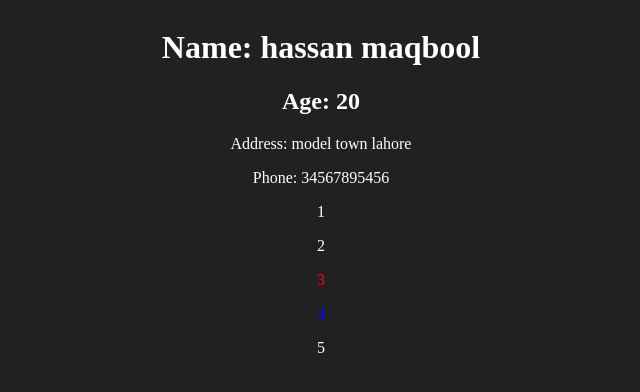
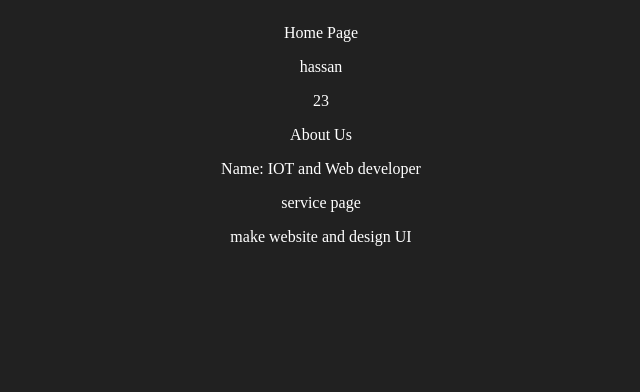
Before and after one commit to hassan42772/React-Basic-project, a React (Vite) app in the folder States/: page / in a window 1280 px wide. Shown: the top 392 px of the page, without its empty margins (319-959 px from the left). Built offline with nearby package versions, Linux system fonts and the light colour scheme.

Commit message:
Use hook

```diff
--- a/States/src/App.jsx
+++ b/States/src/App.jsx
@@ -1,13 +1,26 @@
 import { MyProvider } from './components/hooks/UseContextApi/CreateUseContext'
 import './App.css'
-import Home from './components/hooks/UseContextApi/home'
+// import Home from './components/hooks/UseContextApi/home'
+import { MyProviderwithuse } from './components/hooks/UseHook'
+import About from './components/hooks/UseHook/about'
+import Home from './components/hooks/UseHook/home'
+import Services from './components/hooks/UseHook/Services'
 function App() {
 
   return (
    <>
-     <MyProvider>
+    <MyProviderwithuse>
        <Home/>
-     </MyProvider>
+       <About/>
+       <Services/>
+     </MyProviderwithuse>
+
+
+
+
+     {/* <MyProvider>
+       <Home/>
+     </MyProvider> */}
    </>
   )
 }
--- /dev/null
+++ b/States/src/components/hooks/UseHook/About.jsx
@@ -0,0 +1,17 @@
+import { use } from "react";
+import { MyContextwithuse } from ".";
+
+
+
+function About() {
+const {about} = use(MyContextwithuse);
+    return (
+    <div>
+        <p>About Us</p>
+      <p>Name: {about.about}</p>
+
+    </div>
+  )
+}
+
+export default About
--- /dev/null
+++ b/States/src/components/hooks/UseHook/Home.jsx
@@ -0,0 +1,18 @@
+import { use } from "react"
+import { MyContextwithuse } from "."
+
+
+
+
+function Home() {
+    const {home} = use(MyContextwithuse)
+  return (
+    <div>
+    <p>Home Page</p>
+      <p>{home.username}</p>
+      <p>{home.age}</p>
+    </div>
+  )
+}
+
+export default Home
--- /dev/null
+++ b/States/src/components/hooks/UseHook/Services.jsx
@@ -0,0 +1,18 @@
+import { use } from "react"
+import { MyContextwithuse } from "."
+
+
+
+
+function Services() {
+const {services} = use(MyContextwithuse)
+    return (
+    <div>
+      <p>service page</p>
+      <p>{services.service}</p>
+
+    </div>
+  )
+}
+
+export default Services
--- /dev/null
+++ b/States/src/components/hooks/UseHook/index.jsx
@@ -0,0 +1,24 @@
+import { createContext } from "react"
+
+
+export const MyContextwithuse = createContext();
+
+
+
+export const MyProviderwithuse = ({children}) => {
+
+     let home ={
+        username : "hassan",
+        age : 23
+     }
+     let about = {
+        about : "IOT and Web developer"
+     }
+     let services = {
+        service : "make website and design UI"
+     }
+
+    return <MyContextwithuse.Provider value={{ home , about , services}}>
+        {children}
+    </MyContextwithuse.Provider>
+}
```
